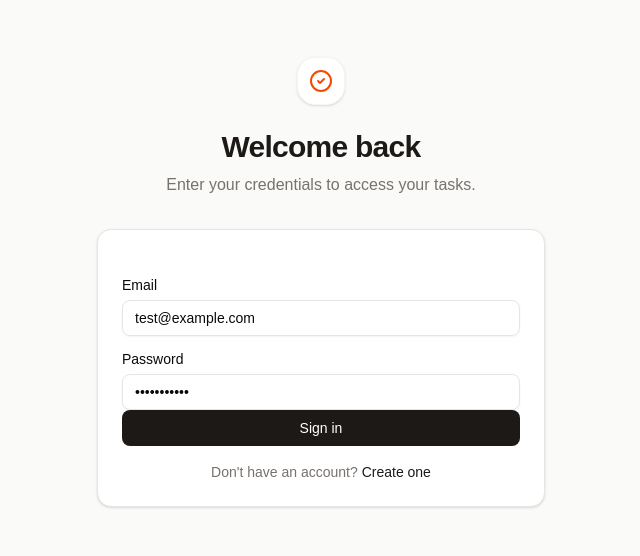
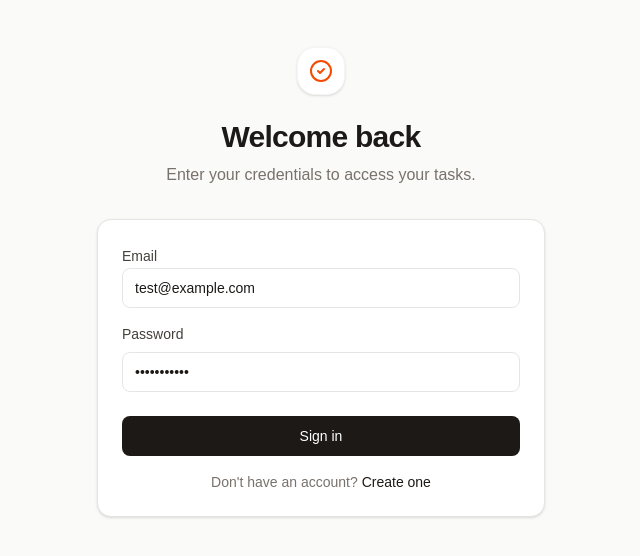
Before and after one commit to techmedaddy/projectmanager, a React (Vite) app in the folder frontend/: page /login in a window 1280 px wide. Shown: the part 118-674 px from the top of the page, without its empty margins (319-959 px from the left). Built offline with nearby package versions, Linux system fonts and the light colour scheme.

Commit message:
feat: update UI components and improve accessibility; refactor select inputs to native select elements, add badge, button, card, dialog, input, label, and textarea components

```diff
--- a/frontend/index.html
+++ b/frontend/index.html
@@ -3,7 +3,7 @@
   <head>
     <meta charset="UTF-8" />
     <meta name="viewport" content="width=device-width, initial-scale=1.0" />
-    <title>My Google AI Studio App</title>
+    <title>projectmanager</title>
   </head>
   <body>
     <div id="root"></div>
--- a/frontend/src/components/tasks/TaskModal.tsx
+++ b/frontend/src/components/tasks/TaskModal.tsx
@@ -10,7 +10,6 @@ import { Button } from '../ui/button';
 import { Input } from '../ui/input';
 import { Label } from '../ui/label';
 import { Textarea } from '../ui/textarea';
-import { Select, SelectContent, SelectItem, SelectTrigger, SelectValue } from '../ui/select';
 import { Loader2, Trash2 } from 'lucide-react';
 import { toast } from 'sonner';
 
@@ -143,35 +142,27 @@ export function TaskModal({ isOpen, onClose, projectId, task }: TaskModalProps)
           <div className="grid grid-cols-2 gap-4">
             <div className="space-y-2">
               <Label>Status</Label>
-              <Select
+              <select
                 value={watch('status')}
-                onValueChange={(value: TaskStatus) => setValue('status', value)}
+                onChange={(e) => setValue('status', e.target.value as TaskStatus)}
+                className="flex h-10 w-full rounded-md border border-stone-200 bg-white px-3 py-2 text-sm text-stone-900 focus-visible:outline-none focus-visible:ring-2 focus-visible:ring-stone-300"
               >
-                <SelectTrigger>
-                  <SelectValue placeholder="Select status" />
-                </SelectTrigger>
-                <SelectContent>
-                  <SelectItem value="todo">To Do</SelectItem>
-                  <SelectItem value="in_progress">In Progress</SelectItem>
-                  <SelectItem value="done">Done</SelectItem>
-                </SelectContent>
-              </Select>
+                <option value="todo">To Do</option>
+                <option value="in_progress">In Progress</option>
+                <option value="done">Done</option>
+              </select>
             </div>
             <div className="space-y-2">
               <Label>Priority</Label>
-              <Select
+              <select
                 value={watch('priority')}
-                onValueChange={(value: TaskPriority) => setValue('priority', value)}
+                onChange={(e) => setValue('priority', e.target.value as TaskPriority)}
+                className="flex h-10 w-full rounded-md border border-stone-200 bg-white px-3 py-2 text-sm text-stone-900 focus-visible:outline-none focus-visible:ring-2 focus-visible:ring-stone-300"
               >
-                <SelectTrigger>
-                  <SelectValue placeholder="Select priority" />
-                </SelectTrigger>
-                <SelectContent>
-                  <SelectItem value="low">Low</SelectItem>
-                  <SelectItem value="medium">Medium</SelectItem>
-                  <SelectItem value="high">High</SelectItem>
-                </SelectContent>
-              </Select>
+                <option value="low">Low</option>
+                <option value="medium">Medium</option>
+                <option value="high">High</option>
+              </select>
             </div>
           </div>
 
--- /dev/null
+++ b/frontend/src/components/ui/badge.tsx
@@ -0,0 +1,23 @@
+import * as React from 'react';
+import { cva, type VariantProps } from 'class-variance-authority';
+import { cn } from '../../lib/utils';
+
+const badgeVariants = cva('inline-flex items-center rounded-full border px-2 py-0.5 text-xs font-medium', {
+  variants: {
+    variant: {
+      default: 'border-transparent bg-stone-900 text-white',
+      secondary: 'border-transparent bg-stone-100 text-stone-700',
+      outline: 'border-stone-200 bg-white text-stone-700',
+    },
+  },
+  defaultVariants: {
+    variant: 'default',
+  },
+});
+
+export type BadgeProps = React.ComponentPropsWithoutRef<'span'> &
+  VariantProps<typeof badgeVariants>;
+
+export function Badge({ className, variant, ...props }: BadgeProps) {
+  return <span className={cn(badgeVariants({ variant }), className)} {...props} />;
+}
--- /dev/null
+++ b/frontend/src/components/ui/button.tsx
@@ -0,0 +1,47 @@
+import * as React from 'react';
+import { cva, type VariantProps } from 'class-variance-authority';
+import { cn } from '../../lib/utils';
+
+const buttonVariants = cva(
+  'inline-flex items-center justify-center rounded-md text-sm font-medium transition-colors disabled:pointer-events-none disabled:opacity-50 focus-visible:outline-none focus-visible:ring-2 focus-visible:ring-stone-300',
+  {
+    variants: {
+      variant: {
+        default: 'bg-stone-900 text-white hover:bg-stone-800',
+        outline: 'border border-stone-200 bg-white text-stone-900 hover:bg-stone-100',
+        ghost: 'bg-transparent text-stone-700 hover:bg-stone-100',
+        destructive: 'bg-red-600 text-white hover:bg-red-700',
+        secondary: 'bg-stone-100 text-stone-900 hover:bg-stone-200',
+      },
+      size: {
+        default: 'h-10 px-4 py-2',
+        sm: 'h-9 px-3',
+        lg: 'h-11 px-6',
+        icon: 'h-10 w-10',
+      },
+    },
+    defaultVariants: {
+      variant: 'default',
+      size: 'default',
+    },
+  }
+);
+
+export interface ButtonProps
+  extends React.ButtonHTMLAttributes<HTMLButtonElement>,
+    VariantProps<typeof buttonVariants> {}
+
+export const Button = React.forwardRef<HTMLButtonElement, ButtonProps>(
+  ({ className, variant, size, type = 'button', ...props }, ref) => {
+    return (
+      <button
+        ref={ref}
+        type={type}
+        className={cn(buttonVariants({ variant, size }), className)}
+        {...props}
+      />
+    );
+  }
+);
+
+Button.displayName = 'Button';
--- /dev/null
+++ b/frontend/src/components/ui/card.tsx
@@ -0,0 +1,26 @@
+import * as React from 'react';
+import { cn } from '../../lib/utils';
+
+export function Card({ className, ...props }: React.HTMLAttributes<HTMLDivElement>) {
+  return <div className={cn('rounded-xl border border-stone-200 bg-white', className)} {...props} />;
+}
+
+export function CardHeader({ className, ...props }: React.HTMLAttributes<HTMLDivElement>) {
+  return <div className={cn('flex flex-col space-y-1.5 p-6', className)} {...props} />;
+}
+
+export function CardTitle({ className, ...props }: React.HTMLAttributes<HTMLHeadingElement>) {
+  return <h3 className={cn('text-xl font-semibold tracking-tight text-stone-900', className)} {...props} />;
+}
+
+export function CardDescription({ className, ...props }: React.HTMLAttributes<HTMLParagraphElement>) {
+  return <p className={cn('text-sm text-stone-500', className)} {...props} />;
+}
+
+export function CardContent({ className, ...props }: React.HTMLAttributes<HTMLDivElement>) {
+  return <div className={cn('p-6 pt-0', className)} {...props} />;
+}
+
+export function CardFooter({ className, ...props }: React.HTMLAttributes<HTMLDivElement>) {
+  return <div className={cn('flex items-center p-6 pt-0', className)} {...props} />;
+}
--- /dev/null
+++ b/frontend/src/components/ui/dialog.tsx
@@ -0,0 +1,89 @@
+import * as React from 'react';
+import { createPortal } from 'react-dom';
+import { X } from 'lucide-react';
+import { cn } from '../../lib/utils';
+
+type DialogContextValue = {
+  open: boolean;
+  onOpenChange: (open: boolean) => void;
+};
+
+const DialogContext = React.createContext<DialogContextValue | null>(null);
+
+function useDialogContext() {
+  const context = React.useContext(DialogContext);
+  if (!context) {
+    throw new Error('Dialog components must be used inside Dialog');
+  }
+  return context;
+}
+
+interface DialogProps {
+  open: boolean;
+  onOpenChange: (open: boolean) => void;
+  children: React.ReactNode;
+}
+
+export function Dialog({ open, onOpenChange, children }: DialogProps) {
+  return <DialogContext.Provider value={{ open, onOpenChange }}>{children}</DialogContext.Provider>;
+}
+
+interface DialogTriggerProps extends React.HTMLAttributes<HTMLElement> {
+  asChild?: boolean;
+  children: React.ReactElement;
+}
+
+export function DialogTrigger({ asChild, children }: DialogTriggerProps) {
+  const { onOpenChange } = useDialogContext();
+
+  if (asChild) {
+    return React.cloneElement(children, {
+      onClick: (event: React.MouseEvent) => {
+        children.props.onClick?.(event);
+        onOpenChange(true);
+      },
+    });
+  }
+
+  return (
+    <button type="button" onClick={() => onOpenChange(true)}>
+      {children}
+    </button>
+  );
+}
+
+export function DialogContent({ className, children }: React.HTMLAttributes<HTMLDivElement>) {
+  const { open, onOpenChange } = useDialogContext();
+
+  if (!open) return null;
+
+  return createPortal(
+    <div className="fixed inset-0 z-50 flex items-center justify-center p-4">
+      <div className="absolute inset-0 bg-black/40" onClick={() => onOpenChange(false)} />
+      <div className={cn('relative z-10 w-full rounded-xl border border-stone-200 bg-white p-6 shadow-xl', className)}>
+        <button
+          type="button"
+          onClick={() => onOpenChange(false)}
+          className="absolute right-3 top-3 rounded-md p-1 text-stone-400 hover:bg-stone-100 hover:text-stone-700"
+          aria-label="Close"
+        >
+          <X className="h-4 w-4" />
+        </button>
+        {children}
+      </div>
+    </div>,
+    document.body
+  );
+}
+
+export function DialogHeader({ className, ...props }: React.HTMLAttributes<HTMLDivElement>) {
+  return <div className={cn('space-y-1.5', className)} {...props} />;
+}
+
+export function DialogTitle({ className, ...props }: React.HTMLAttributes<HTMLHeadingElement>) {
+  return <h2 className={cn('text-lg font-semibold text-stone-900', className)} {...props} />;
+}
+
+export function DialogFooter({ className, ...props }: React.HTMLAttributes<HTMLDivElement>) {
+  return <div className={cn('flex items-center justify-end gap-2', className)} {...props} />;
+}
--- /dev/null
+++ b/frontend/src/components/ui/input.tsx
@@ -0,0 +1,21 @@
+import * as React from 'react';
+import { cn } from '../../lib/utils';
+
+export type InputProps = React.InputHTMLAttributes<HTMLInputElement>;
+
+export const Input = React.forwardRef<HTMLInputElement, InputProps>(
+  ({ className, ...props }, ref) => {
+    return (
+      <input
+        ref={ref}
+        className={cn(
+          'flex h-10 w-full rounded-md border border-stone-200 bg-white px-3 py-2 text-sm text-stone-900 placeholder:text-stone-400 focus-visible:outline-none focus-visible:ring-2 focus-visible:ring-stone-300 disabled:cursor-not-allowed disabled:opacity-50',
+          className
+        )}
+        {...props}
+      />
+    );
+  }
+);
+
+Input.displayName = 'Input';
--- /dev/null
+++ b/frontend/src/components/ui/label.tsx
@@ -0,0 +1,10 @@
+import * as React from 'react';
+import { cn } from '../../lib/utils';
+
+export type LabelProps = React.LabelHTMLAttributes<HTMLLabelElement>;
+
+export const Label = React.forwardRef<HTMLLabelElement, LabelProps>(({ className, ...props }, ref) => {
+  return <label ref={ref} className={cn('text-sm font-medium text-stone-700', className)} {...props} />;
+});
+
+Label.displayName = 'Label';
--- /dev/null
+++ b/frontend/src/components/ui/textarea.tsx
@@ -0,0 +1,21 @@
+import * as React from 'react';
+import { cn } from '../../lib/utils';
+
+export type TextareaProps = React.TextareaHTMLAttributes<HTMLTextAreaElement>;
+
+export const Textarea = React.forwardRef<HTMLTextAreaElement, TextareaProps>(
+  ({ className, ...props }, ref) => {
+    return (
+      <textarea
+        ref={ref}
+        className={cn(
+          'min-h-20 w-full rounded-md border border-stone-200 bg-white px-3 py-2 text-sm text-stone-900 placeholder:text-stone-400 focus-visible:outline-none focus-visible:ring-2 focus-visible:ring-stone-300 disabled:cursor-not-allowed disabled:opacity-50',
+          className
+        )}
+        {...props}
+      />
+    );
+  }
+);
+
+Textarea.displayName = 'Textarea';
```
